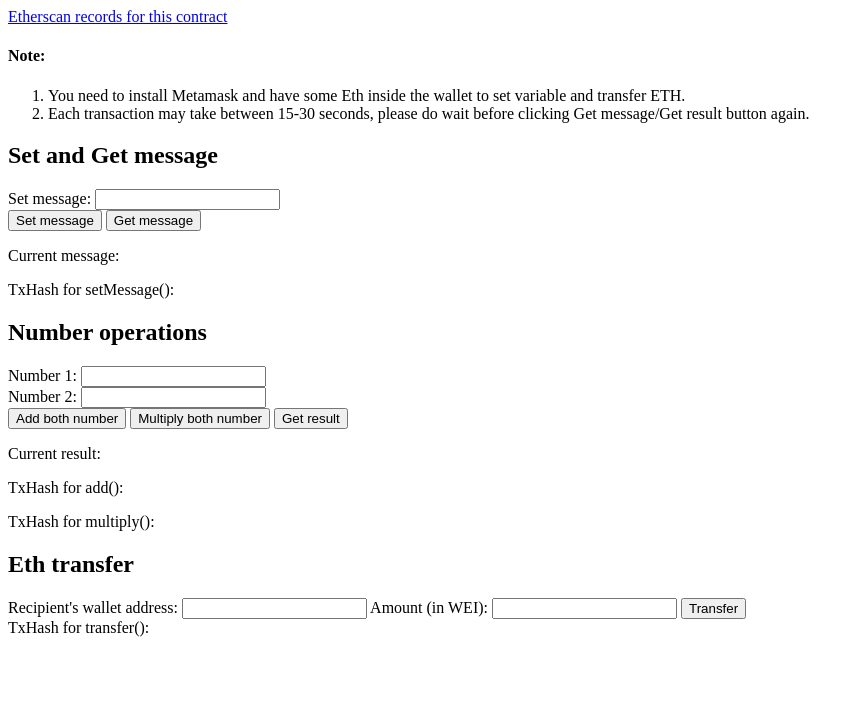
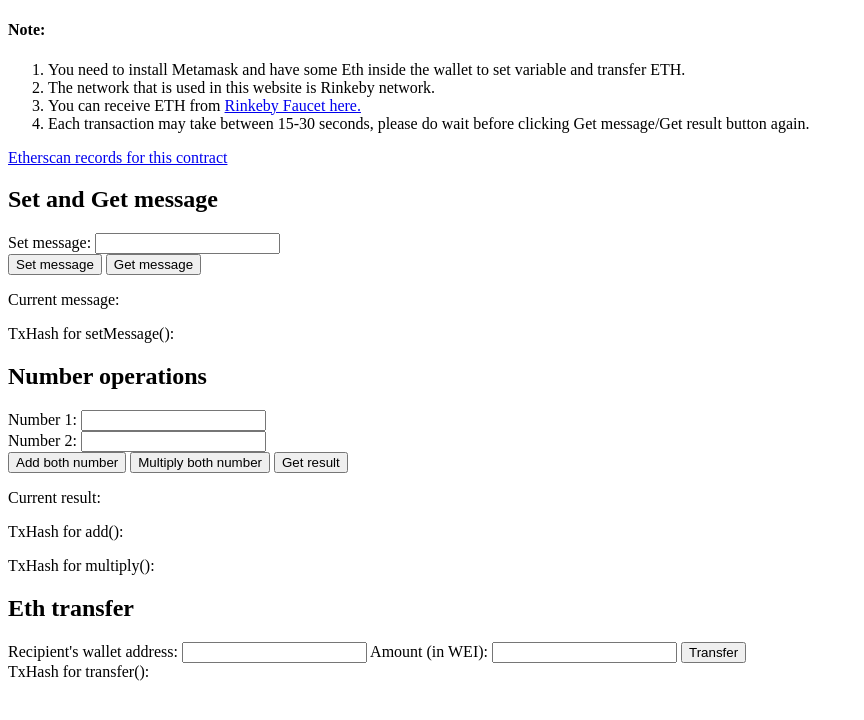
Before and after one commit to syedabdhalim/easyDapp, a plain HTML site: page index.html in a window 1280 px wide. Shown: the whole page, without its empty margins (0-864 px from the left). Drawn offline with Linux system fonts and the light colour scheme.

Commit message:
Add network information

```diff
--- a/index.html
+++ b/index.html
@@ -9,14 +9,15 @@
 </head>
 
 <body>
-    <a href="https://rinkeby.etherscan.io/address/0xfcc669b894c84cb339999c2e890d841cfc9ff7a9">Etherscan records for this contract</a>
 <h4>Note:</h4>
     <ol>
         <li>You need to install Metamask and have some Eth inside the wallet to set variable and transfer ETH.</li>
+        <li>The network that is used in this website is Rinkeby network.</li>
+        <li>You can receive ETH from <a href="https://faucet.rinkeby.io/">Rinkeby Faucet here.</a></li>
         <li>Each transaction may take between 15-30 seconds, please do wait before clicking Get message/Get result
         button again.</li>
     </ol>
-
+    <a href="https://rinkeby.etherscan.io/address/0xfcc669b894c84cb339999c2e890d841cfc9ff7a9">Etherscan records for this contract</a>
     <h2>Set and Get message</h2>
     Set message: <input id="message" type="text" />
     <br />
```
